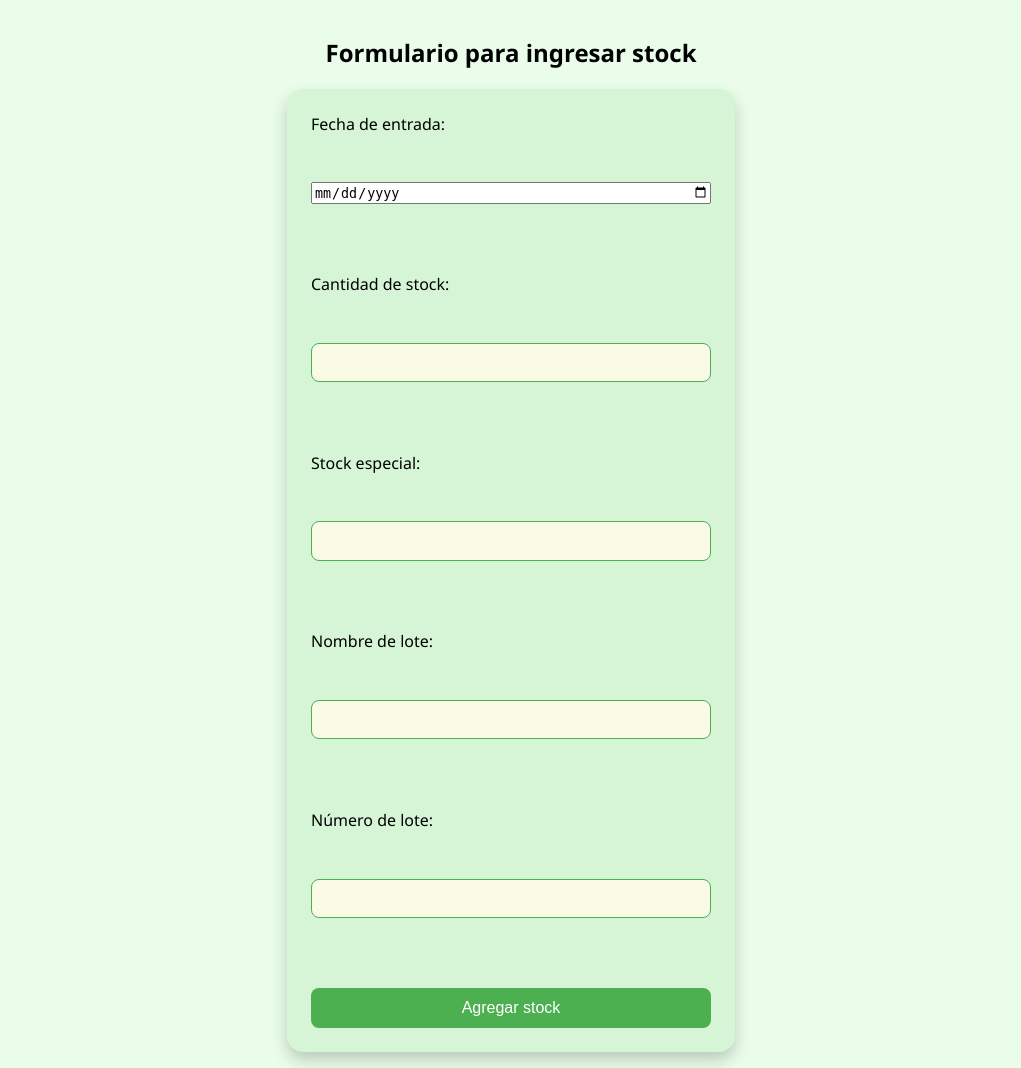
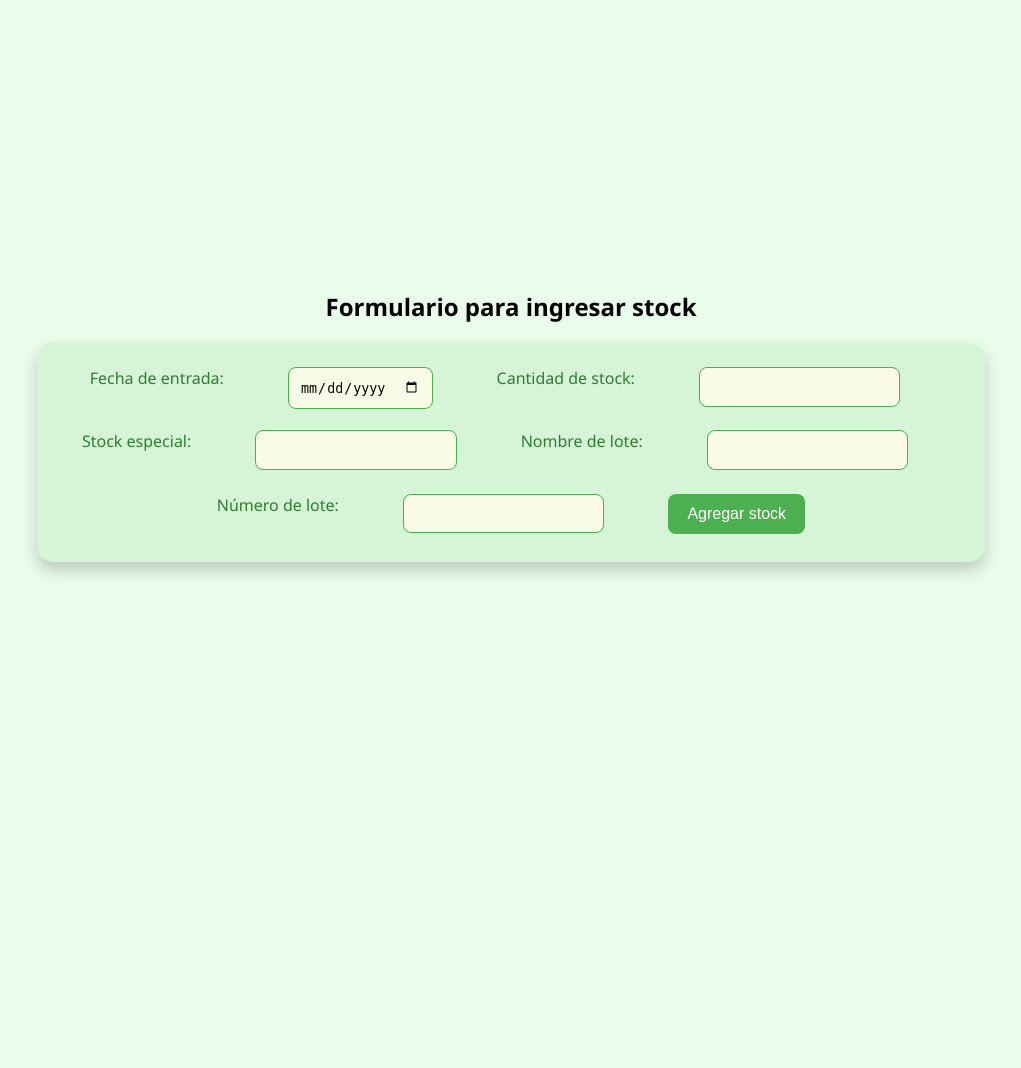
Before and after one commit to VMmagalimonzon/distribuci-n-de-alimentos, a PHP site: page /stock.php in a window 1280 px wide. Shown: the whole page, without its empty margins (129-1150 px from the left). After the commit the page ends 575 px from the top, so only its background shows below. Run offline with PHP 8.4, Linux system fonts and the light colour scheme.

Commit message:
Actualizar stock.css

```diff
--- a/css/stock.css
+++ b/css/stock.css
@@ -5,6 +5,7 @@
   display: flex;
   flex-direction: column;
   align-items: center;
+  justify-content: center;
   margin: 0;
   min-height: 100vh;
 }
@@ -12,13 +13,7 @@
 h1 {
   font-size: 2rem;
   color: #2e7d32;
-  margin-bottom: 0.5rem;
-  text-align: center;
-}
-
-p {
-  color: #388e3c;
-  margin-bottom: 1rem;
+  margin-bottom: 1.5rem;
   text-align: center;
 }
 
@@ -28,9 +23,12 @@
   border-radius: 1rem;
   box-shadow: 0 8px 16px rgba(0,0,0,0.2);
   display: flex;
-  flex-direction: column;
-  gap: 0.8rem;
-  max-width: 400px;
+  flex-direction: row;
+  flex-wrap: wrap;
+  gap: 1.2rem 2rem;
+  justify-content: center;
+  align-items: flex-start;
+  max-width: 900px;
   width: 100%;
   transition: transform 0.3s ease;
 }
@@ -39,8 +37,22 @@
   transform: scale(1.02);
 }
 
+.form-group {
+  display: flex;
+  flex-direction: column;
+  width: 45%;
+  min-width: 250px;
+}
+
+label {
+  margin-bottom: 0.3rem;
+  font-weight: 500;
+  color: #2e7d32;
+}
+
 input[type="text"],
 input[type="number"],
+input[type="date"],
 select {
   padding: 0.7rem;
   border: 1px solid #4caf50;
@@ -51,10 +63,19 @@
 
 input[type="text"]:focus,
 input[type="number"]:focus,
+input[type="date"]:focus,
 select:focus {
   border-color: #81c784;
   box-shadow: 0 0 5px #81c784;
   outline: none;
+}
+
+.form-actions {
+  display: flex;
+  gap: 1rem;
+  width: 100%;
+  justify-content: center;
+  margin-top: 1rem;
 }
 
 input[type="submit"],
@@ -62,7 +83,7 @@
 button {
   background-color: #4caf50;
   color: white;
-  padding: 0.7rem;
+  padding: 0.7rem 1.2rem;
   border: none;
   border-radius: 0.5rem;
   cursor: pointer;
@@ -96,10 +117,14 @@
   margin-top: 1rem;
 }
 
-@media (max-width: 500px) {
+@media (max-width: 700px) {
   form {
-    padding: 1rem;
-    gap: 0.6rem;
+    flex-direction: column;
+    gap: 0.8rem;
+    max-width: 400px;
+  }
+  .form-group {
+    width: 100%;
   }
   h1 {
     font-size: 1.5rem;
```
